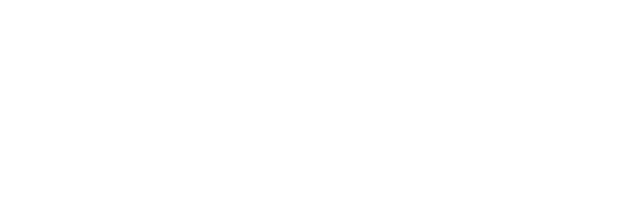
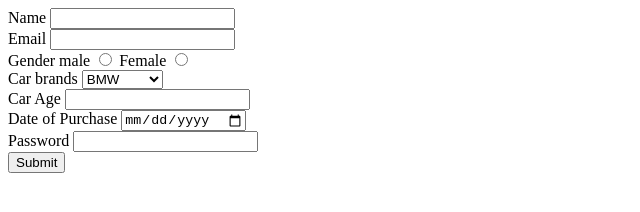
Before and after one commit to acciojob/car-insurance-form-deepak-singh-jethi, a website: page main.html in a window 1280 px wide. Shown: the whole page, without its empty margins (0-640 px from the left). Drawn offline with Linux system fonts and the light colour scheme.

Commit message:
created a submission

```diff
--- a/main.html
+++ b/main.html
@@ -7,9 +7,54 @@
 </head>
 
 <body>
-	<!-- the entire body must be written by student -->
-    <script type="text/javascript" src="./script.js">
-</script>
+	<form action="./submit" method="post">
+      <div>
+        <label for="name">Name</label>
+        <input type="text" name="name" id="name" required />
+      </div>
+
+      <div>
+        <label for="email">Email</label>
+        <input type="email" name="email" id="email" required />
+      </div>
+
+      <div>
+        <label for="gender">Gender</label>
+        <label for="gender_m">male</label>
+        <input type="radio" name="gender" id="gender_m" />
+        <label for="gender_f">Female</label>
+        <input type="radio" name="gender" id="gender_f" />
+      </div>
+
+      <div>
+        <label for="cars">Car brands</label>
+
+        <select name="cars" id="cars">
+          <option value="b">BMW</option>
+          <option value="A">Audi</option>
+          <option value="M">mercedez</option>
+        </select>
+      </div>
+
+      <div>
+        <label for="carage">Car Age</label>
+        <input type="number" name="carage" id="carage" required min="0" />
+      </div>
+
+      <div>
+        <label for="dop">Date of Purchase</label>
+        <input type="date" name="dop" id="dop" required />
+      </div>
+
+      <div>
+        <label for="password">Password</label>
+        <input type="password" name="password" id="password" required />
+      </div>
+
+      <div>
+        <button type="submit">Submit</button>
+      </div>
+    </form>
 
 </body>
 
```
